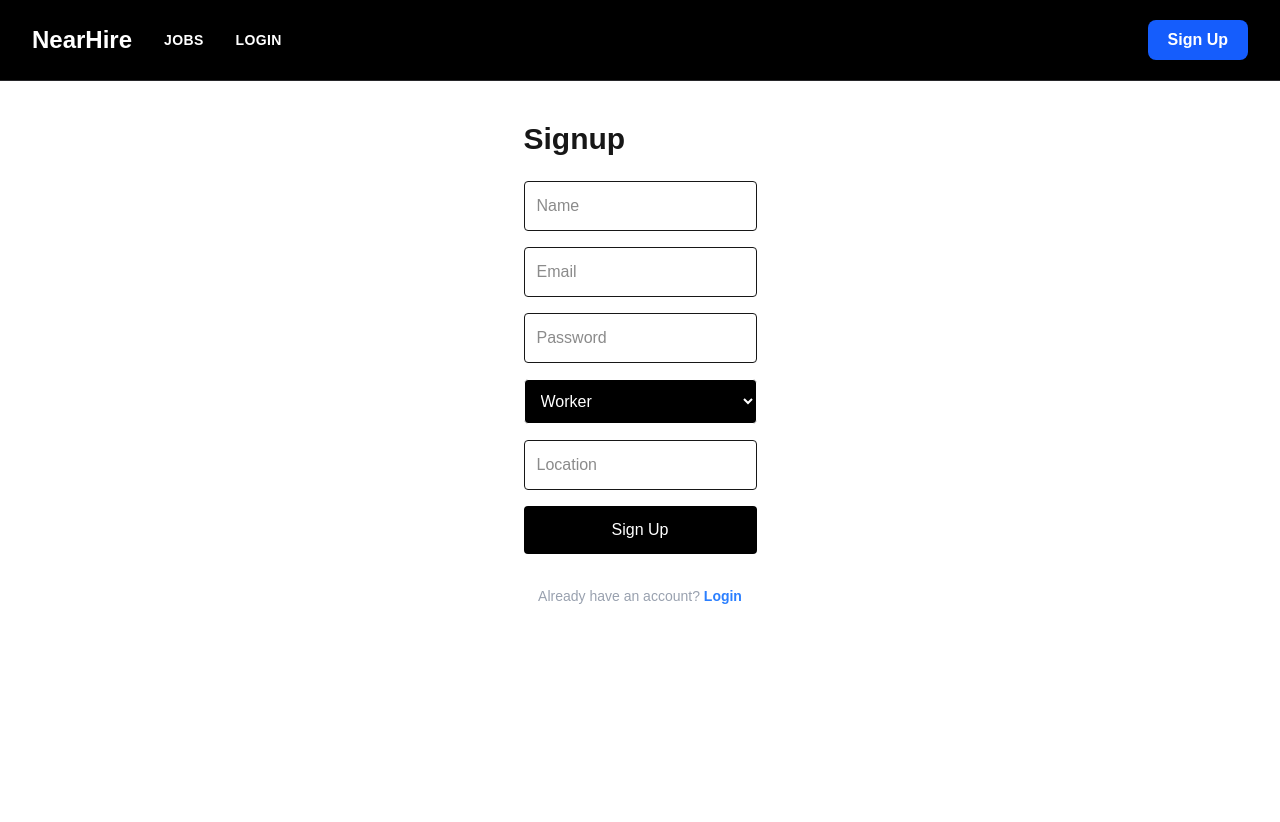
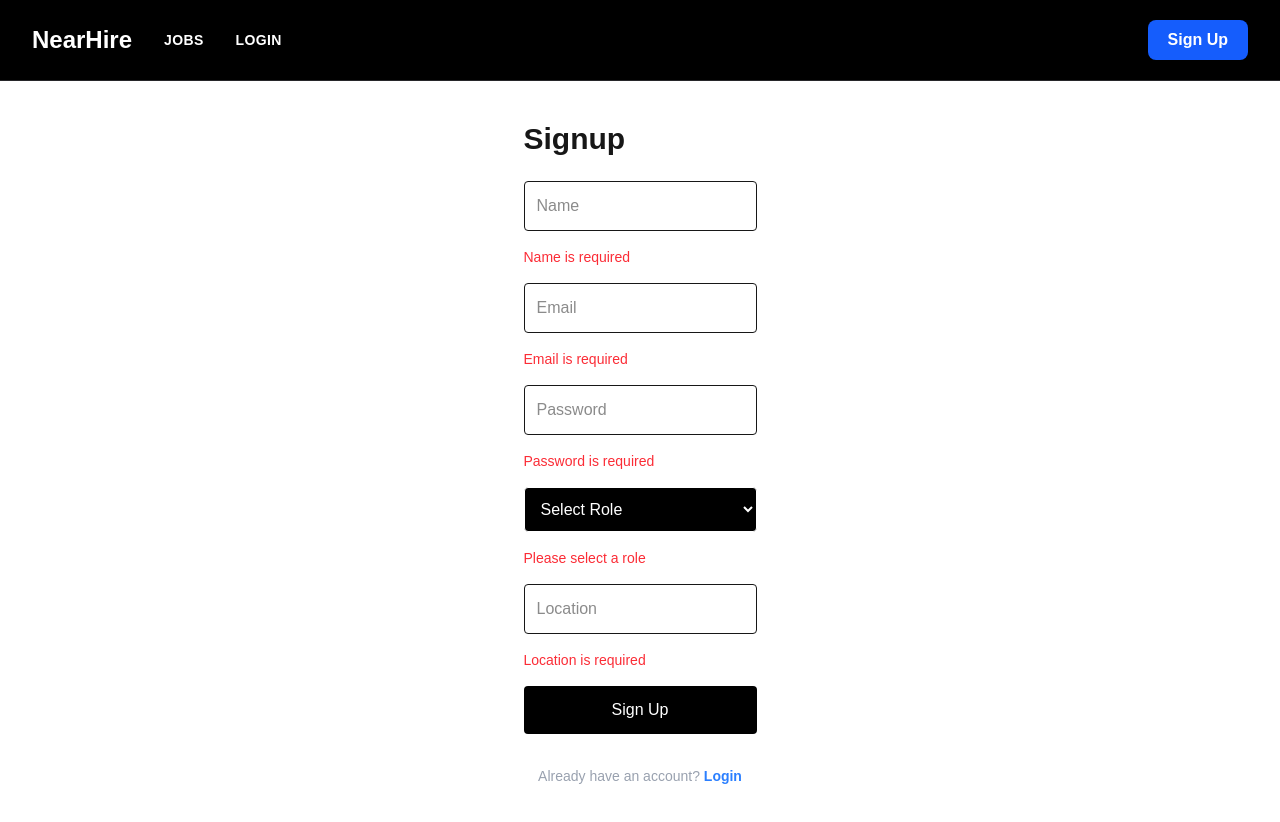
Before and after one commit to nurunnaharnody0011/nearhire, a Next.js app: page /signup in a window 1280 px wide. Both pictures are taken after a click on the button "Sign Up". Shown: the top 822 px of the page. Before the commit the page ends 800 px from the top, so only its background shows below. Built offline with nearby package versions, Linux system fonts and the light colour scheme; no server answers.

Commit message:
login & sign up errors fixed

```diff
--- a/app/login/page.tsx
+++ b/app/login/page.tsx
@@ -6,18 +6,20 @@ import { supabase } from "@/lib/supabase";
 export default function LoginPage() {
   const [email, setEmail] = useState("");
   const [password, setPassword] = useState("");
+  const [error, setError] = useState("");
 
   const handleLogin = async () => {
+    setError("");
+    if (!email || !password) {
+      setError("Please enter your email and password.");
+      return;
+    }
     const { error } = await supabase.auth.signInWithPassword({
       email,
       password,
     });
-if (!email || !password) {
-  alert("Please enter your email and password.");
-  return;
-}
     if (error) {
-      alert(error.message);
+      setError(error.message);
       return;
     }
 
@@ -45,7 +47,11 @@ if (!email || !password) {
           value={password}
           onChange={(e) => setPassword(e.target.value)}
         />
-
+{error && (
+  <p className="text-red-500 text-sm">
+    {error}
+  </p>
+)}
         <button
           onClick={handleLogin}
           className="bg-black text-white p-3 rounded"
--- a/app/profile/page.tsx
+++ b/app/profile/page.tsx
@@ -42,7 +42,7 @@ checkUser();
         .from("profiles")
         .select("email, role, location")
         .eq("id", user.id)
-        .single();
+        .maybeSingle();
 
       if (error) {
         console.error("Error loading profile:", error);
@@ -51,6 +51,8 @@ checkUser();
           role: "User",
           location: "Not set",
         });
+        setLoading(false);
+        return;
       } else {
         setProfile({
           email: data?.email ?? user.email ?? "",
--- a/app/signup/page.tsx
+++ b/app/signup/page.tsx
@@ -7,10 +7,38 @@ export default function SignupPage() {
   const [name, setName] = useState("");
   const [email, setEmail] = useState("");
   const [password, setPassword] = useState("");
-  const [role, setRole] = useState("worker");
+  const [role, setRole] = useState("");
   const [location, setLocation] = useState("");
+  const [errors, setErrors] = useState({
+  name: "",
+  email: "",
+  password: "",
+  role: "",
+  location: "",
+});
 
   const handleSignup = async () => {
+    const newErrors = {
+  name: "",
+  email: "",
+  password: "",
+  role: "",
+  location: "",
+};
+
+if (!name.trim()) newErrors.name = "Name is required";
+if (!email.trim()) newErrors.email = "Email is required";
+if (!password.trim()) newErrors.password = "Password is required";
+if (!role.trim()) newErrors.role = "Please select a role";
+if (!location.trim()) newErrors.location = "Location is required";
+
+setErrors(newErrors);
+
+const hasError = Object.values(newErrors).some((error) => error !== "");
+
+if (hasError) {
+  return;
+}
     // Create auth user
     const { data, error } = await supabase.auth.signUp({
       email,
@@ -26,7 +54,7 @@ export default function SignupPage() {
     const user = data.user;
 
     if (user) {
-      await supabase.from("profiles").insert({
+      const { error: profileError } = await supabase.from("profiles").insert({
   id: user.id,
   name,
   email,
@@ -34,7 +62,12 @@ export default function SignupPage() {
   location,
 });
 
-      alert("Signup successful!");
+if (profileError) {
+  alert(profileError.message);
+  return;
+}
+
+      //alert("Signup successful!");
       window.location.href = "/profile";
     }
   };
@@ -54,6 +87,7 @@ export default function SignupPage() {
           value={name}
           onChange={(e) => setName(e.target.value)}
         />
+        {errors.name && !name && <p className="text-red-500 text-sm">{errors.name}</p>}
 
         <input
           type="email"
@@ -62,6 +96,7 @@ export default function SignupPage() {
           value={email}
           onChange={(e) => setEmail(e.target.value)}
         />
+        {errors.email && !email && <p className="text-red-500 text-sm">{errors.email}</p>}
 
         <input
           type="password"
@@ -70,6 +105,7 @@ export default function SignupPage() {
           value={password}
           onChange={(e) => setPassword(e.target.value)}
         />
+        {errors.password && !password && <p className="text-red-500 text-sm">{errors.password}</p>}
 
 
 
@@ -78,13 +114,11 @@ export default function SignupPage() {
   value={role}
   onChange={(e) => setRole(e.target.value)}
 >
-  <option value="worker" className="text-black">
-    Worker
-  </option>
-  <option value="hirer" className="text-black">
-    Hirer
-  </option>
+  <option value="">Select Role</option>
+  <option value="worker">Worker</option>
+  <option value="employer">Employer</option>
 </select>
+{errors.role && !role && <p className="text-red-500 text-sm">{errors.role}</p>}
 
 
         <input
@@ -94,6 +128,7 @@ export default function SignupPage() {
           value={location}
           onChange={(e) => setLocation(e.target.value)}
         />
+        {errors.location && !location && <p className="text-red-500 text-sm">{errors.location}</p>}
 
         <button
           onClick={handleSignup}
```
Lines whose indentation alone changed are shown as unchanged.
